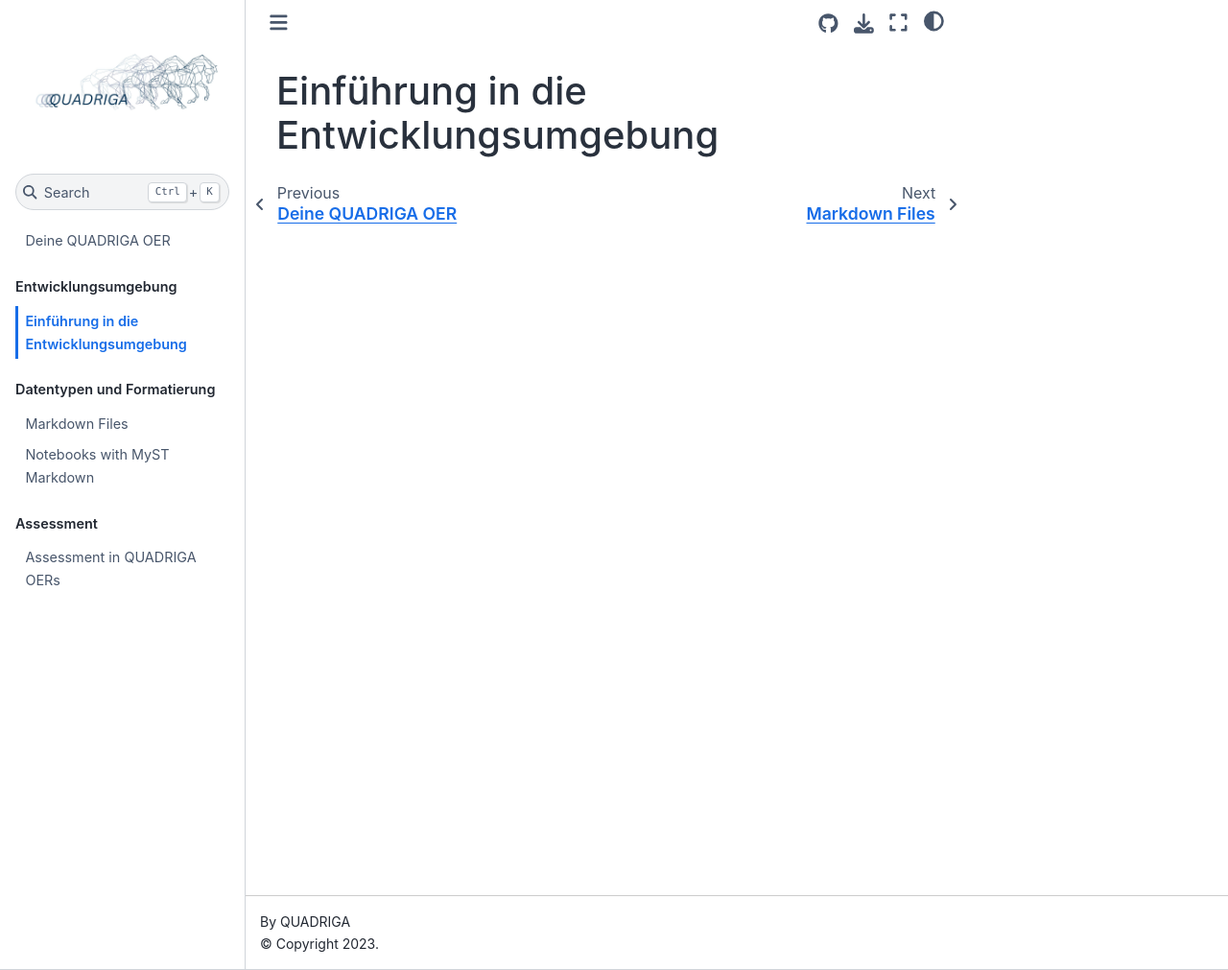
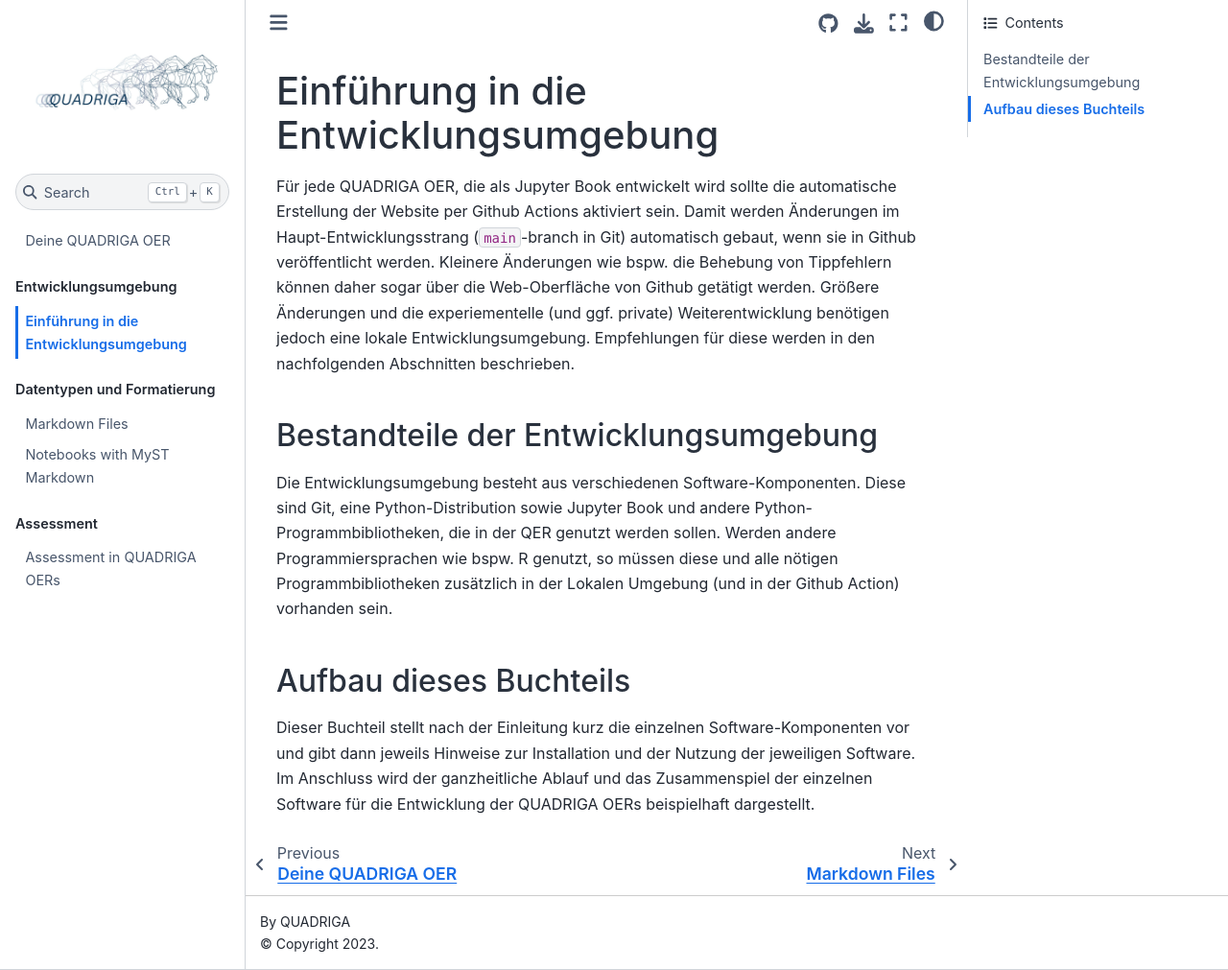
Before and after one commit to samidfy/Book_Template, a Jupyter Book: the page built from develop/intro.md, in a window 1280 px wide and 1011 px high. Shown: the whole window at 96% size. Built offline with Jupyter Book 1.0.4 settings and Sphinx 7.4.7 and the Sphinx Book theme 1.1.4, drawn with Linux system fonts in a browser that asks for light colours; pages that are not in the unit, such as notebooks, are missing from menus.

Commit message:
Add introduction to the part on local development

```diff
--- a/develop/intro.md
+++ b/develop/intro.md
@@ -1 +1,9 @@
 # Einführung in die Entwicklungsumgebung
+
+Für jede QUADRIGA OER, die als Jupyter Book entwickelt wird sollte die automatische Erstellung der Website per Github Actions aktiviert sein. Damit werden Änderungen im Haupt-Entwicklungsstrang (`main`-branch in Git) automatisch gebaut, wenn sie in Github veröffentlicht werden. Kleinere Änderungen wie bspw. die Behebung von Tippfehlern können daher sogar über die Web-Oberfläche von Github getätigt werden. Größere Änderungen und die experiementelle (und ggf. private) Weiterentwicklung benötigen jedoch eine lokale Entwicklungsumgebung. Empfehlungen für diese werden in den nachfolgenden Abschnitten beschrieben.
+
+## Bestandteile der Entwicklungsumgebung
+Die Entwicklungsumgebung besteht aus verschiedenen Software-Komponenten. Diese sind Git, eine Python-Distribution sowie Jupyter Book und andere Python-Programmbibliotheken, die in der QER genutzt werden sollen. Werden andere Programmiersprachen wie bspw. R genutzt, so müssen diese und alle nötigen Programmbibliotheken zusätzlich in der Lokalen Umgebung (und in der Github Action) vorhanden sein.
+
+## Aufbau dieses Buchteils
+Dieser Buchteil stellt nach der Einleitung kurz die einzelnen Software-Komponenten vor und gibt dann jeweils Hinweise zur Installation und der Nutzung der jeweiligen Software. Im Anschluss wird der ganzheitliche Ablauf und das Zusammenspiel der einzelnen Software für die Entwicklung der QUADRIGA OERs beispielhaft dargestellt.
```
